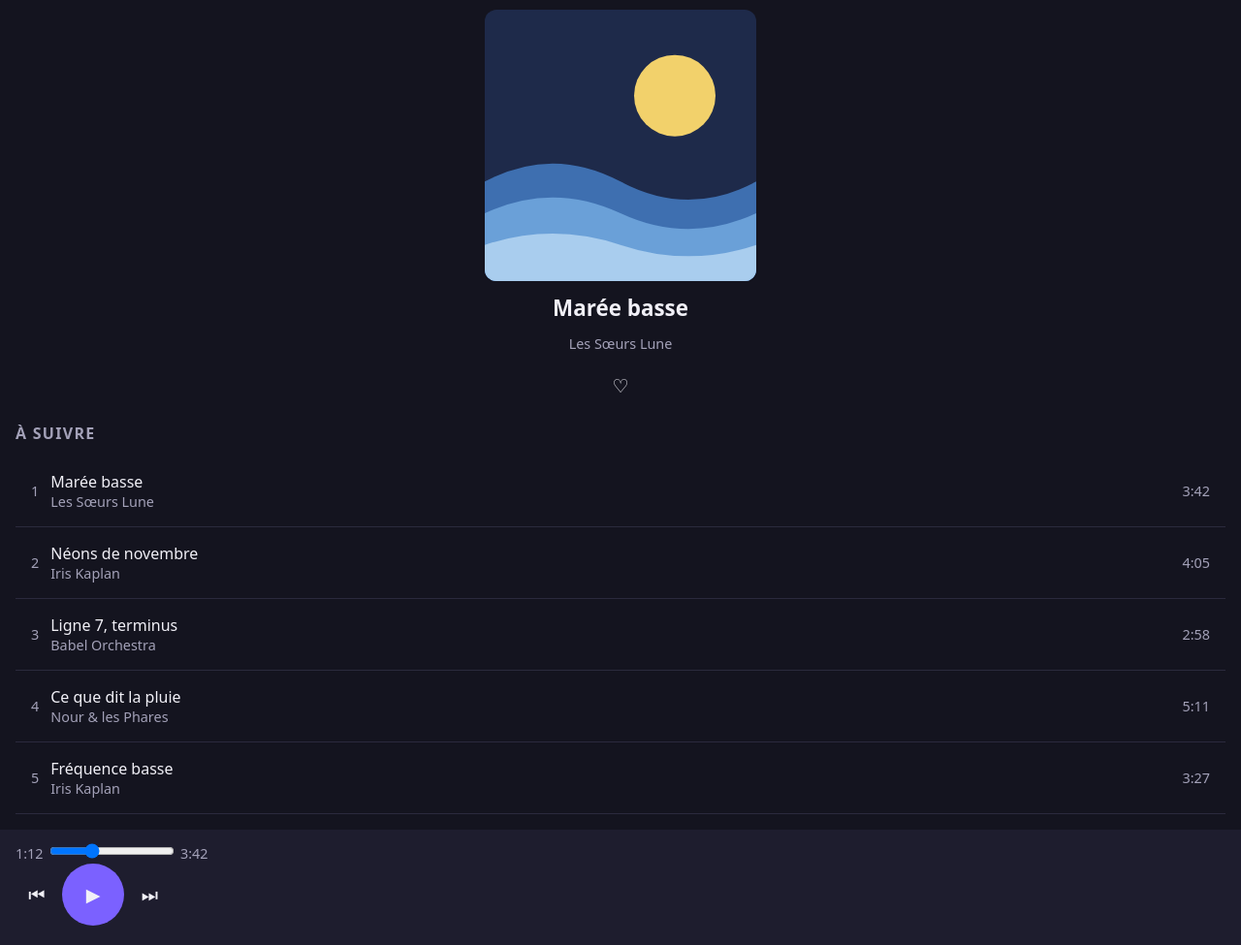
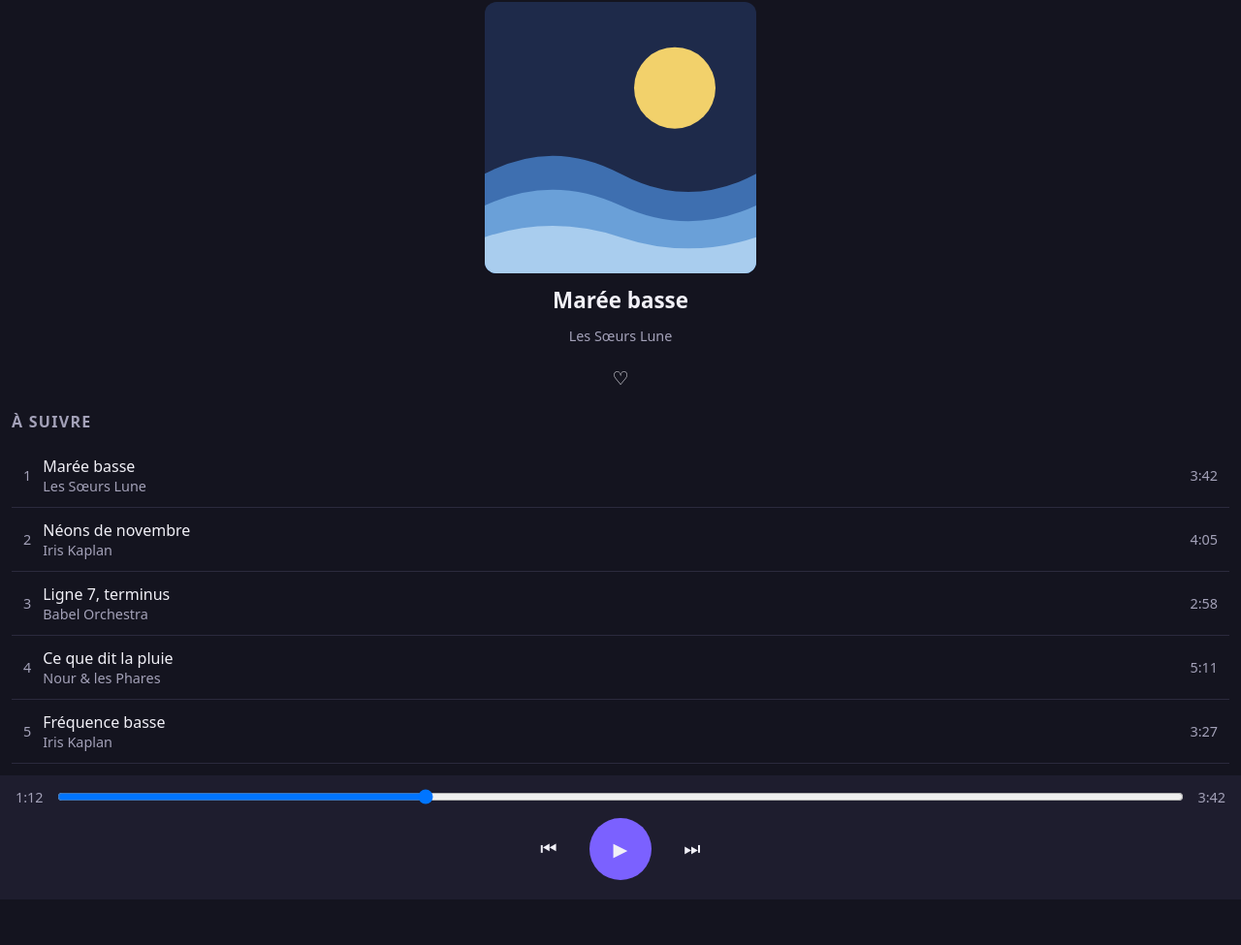
Before and after one commit to anyonym/katada, a plain HTML site: page kata-web-6-lecteur-musique-s7/index.html in a window 1280 px wide. Shown: the part 66-1041 px from the top of the page at 97% size. After the commit the page ends 994 px from the top, so only its background shows below. Drawn offline with Linux system fonts and the light colour scheme.

Commit message:
TODO 5 + harmonisation des espaces et marges
IA: 0

```diff
--- a/kata-web-6-lecteur-musique-s7/style.css
+++ b/kata-web-6-lecteur-musique-s7/style.css
@@ -114,7 +114,7 @@ header {
   display: flex;
   justify-content: space-between;
   align-items: center;
-  padding: 1rem;
+  padding: 12px;
 }
 
 
@@ -124,25 +124,25 @@ header {
   flex-direction: column;
   align-items: center;
   text-align: center;
-  gap: 0.75rem;
+  gap: 12px;
 }
 
 .infos h1 {
-  margin-bottom: 0.75rem;
+  margin-bottom: 12px;
 }
 
 
 /* ---------- TODO 4 — Une piste de la playlist ---------- */
 
 .playlist {
-  padding: 1rem;
+  padding: 12px;
 }
 
 .piste {
   display: flex;
   align-items: center;
   gap: 12px;
-  padding: 1rem;
+  padding: 12px;
 }
 
 .piste-infos {
@@ -152,6 +152,22 @@ header {
 
 /* ---------- TODO 5 — La barre de contrôle ---------- */
 
+.progression {
+  display: flex;
+  align-items: center;
+  gap: 12px;
+  margin-bottom: 12px;
+}
 
+.barre {
+  flex-grow: 1;
+}
+
+.boutons {
+  display: flex;
+  justify-content: center;
+  align-items: center;
+  gap: 20px;
+}
 
 /* ---------- TODO 6 — Grand écran (768px et plus) ---------- */
```
